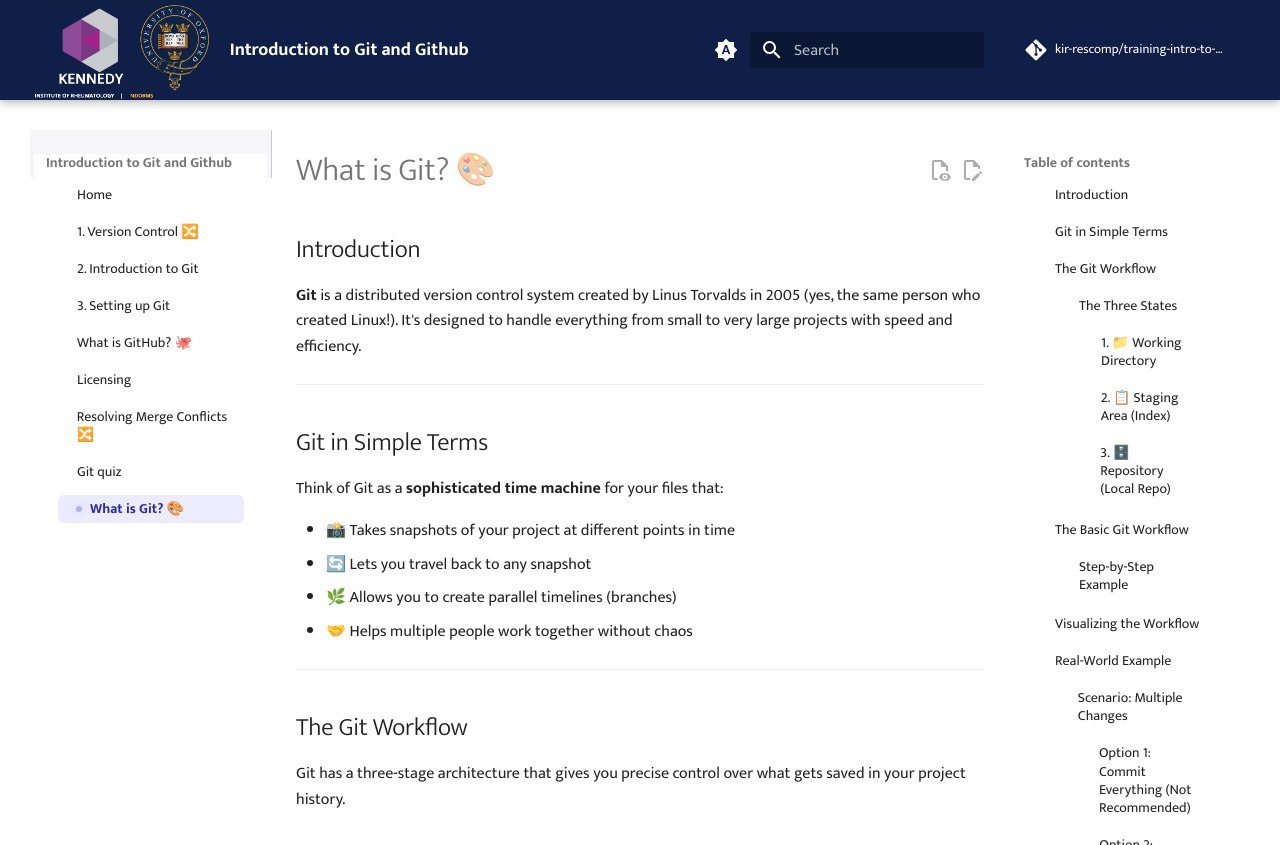
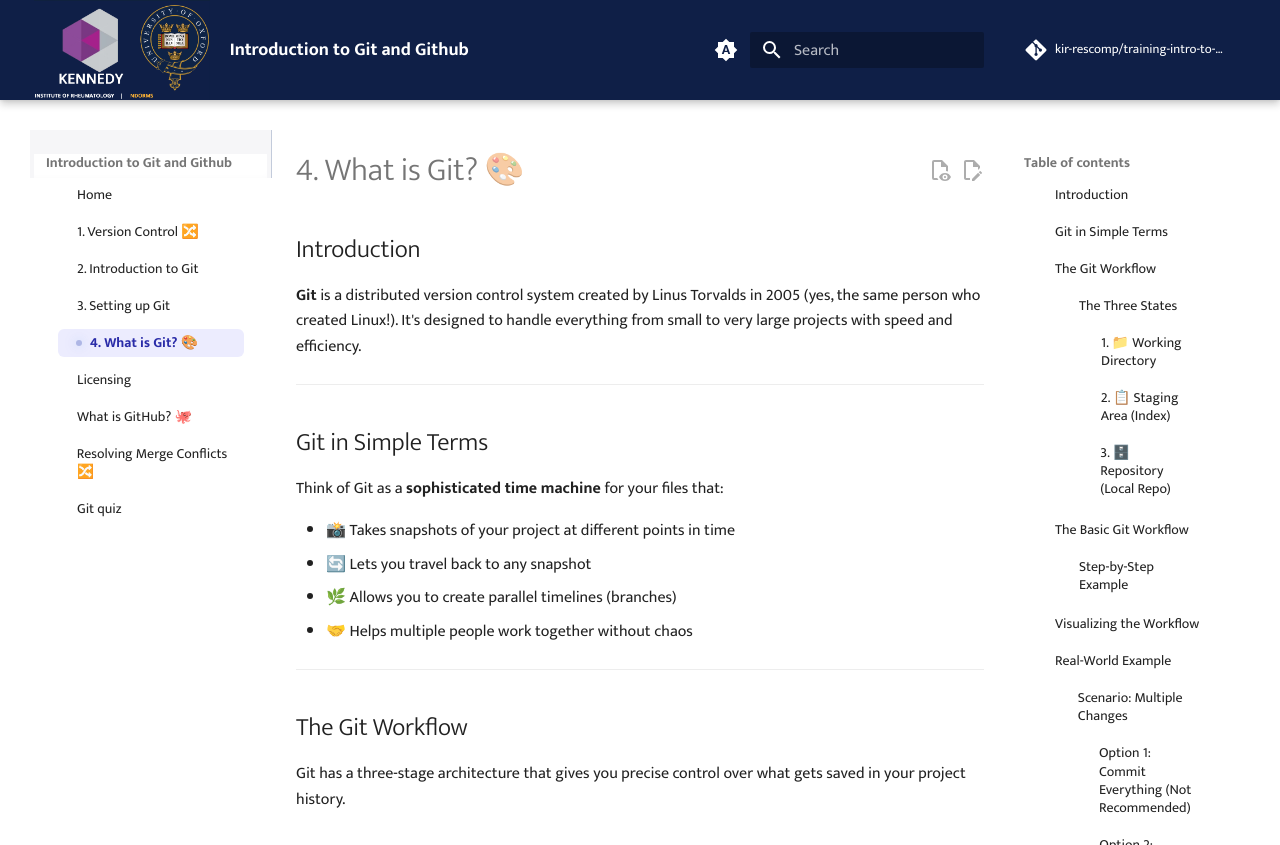
Before and after one commit to kir-rescomp/training-intro-to-git-github, an MkDocs documentation site: the page built from docs/4.what-is-git.md, in a window 1280 px wide and 900 px high, cut to the strip 0-845 px from the top of the window. Built offline with MkDocs 1.6.1 and Material for MkDocs 9.7.7, drawn with Linux system fonts in a browser that asks for light colours; comment, search, counter and statistics services are not loaded; some of the changed text lies outside the part shown.

Commit message:
restructure the pages and make what is git episode 4

```diff
--- a/docs/what-is-git.md
+++ b/docs/4.what-is-git.md
@@ -1,4 +1,4 @@
-# What is Git? 🎨
+# 4. What is Git? 🎨
 
 ## Introduction
 
```
Also changed, not shown: docs/6.what-is-github.md (renamed from docs/4.what-is-github.md).
